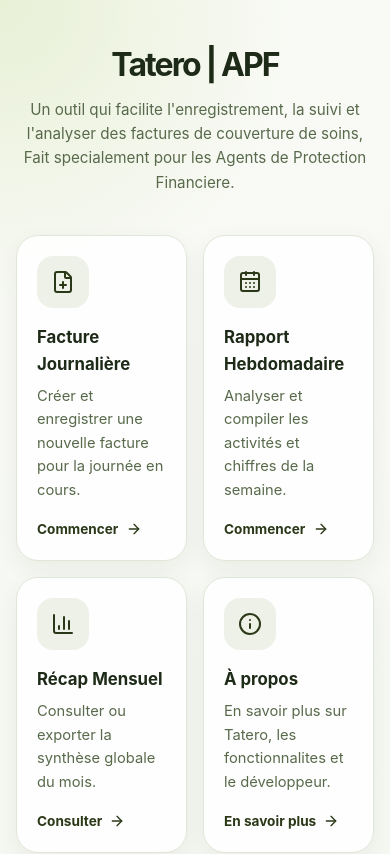
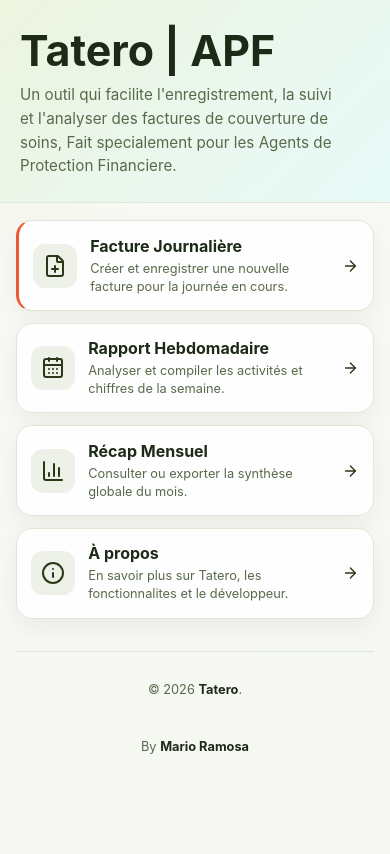
Before and after one commit to marioramosa06/tatero-apf, a React (Vite) app: page / in a window 390 px wide. Shown: the top 854 px of the page. Built offline with nearby package versions, Linux system fonts and the light colour scheme.

Commit message:
feat: enhance responsive styles for Homepage; improve layout and card design for mobile view

```diff
--- a/src/styles/Homepage.css
+++ b/src/styles/Homepage.css
@@ -142,13 +142,100 @@
   color: var(--primary);
 }
 
-@media (min-width: 360px) and (max-width: 767px) {
+@media (max-width: 767px) {
   .homepage-container {
-    padding-inline: 1rem;
+    align-items: stretch;
+    justify-content: flex-start;
+    padding: 0 1rem 6.5rem;
+  }
+
+  .homepage-header {
+    width: calc(100% + 2rem);
+    margin: 0 -1rem;
+    padding: 1.75rem 1.25rem 1.5rem;
+    text-align: left;
+    background: linear-gradient(
+      135deg,
+      var(--primary-soft),
+      var(--tertiary-soft)
+    );
+    border-bottom: 1px solid var(--border-color);
+  }
+
+  .brand-header {
+    justify-content: flex-start;
+    margin-bottom: 0.65rem;
+  }
+
+  .homepage-title {
+    font-size: clamp(2.2rem, 11vw, 3.2rem);
+    letter-spacing: 0;
+  }
+
+  .homepage-subtitle {
+    max-width: 34ch;
+    margin: 0;
+    font-size: 0.95rem;
+    line-height: 1.55;
   }
 
   .homepage-grid {
-    grid-template-columns: repeat(2, minmax(0, 1fr));
+    grid-template-columns: minmax(0, 1fr);
+    gap: 0.75rem;
+    margin-top: 1.1rem;
+  }
+
+  .homepage-card {
+    display: grid;
+    grid-template-columns: 44px minmax(0, 1fr) 24px;
+    align-items: center;
+    gap: 0.8rem;
+    min-height: 0;
+    padding: 0.9rem;
+    border-radius: var(--radius-md);
+  }
+
+  .homepage-card:hover {
+    transform: none;
+    box-shadow: var(--shadow-sm);
+  }
+
+  .card-icon-wrapper {
+    width: 44px;
+    height: 44px;
+    border-radius: var(--radius-sm);
+  }
+
+  .card-content {
+    min-width: 0;
+    gap: 0.2rem;
+  }
+
+  .card-content h2 {
+    font-size: 1rem;
+    line-height: 1.3;
+  }
+
+  .card-content p {
+    font-size: 0.8rem;
+    line-height: 1.4;
+  }
+
+  .card-action-hint {
+    justify-self: center;
+    width: 24px;
+    height: 24px;
+    margin: 0;
+    font-size: 0;
+  }
+
+  .hint-arrow {
+    width: 18px;
+    height: 18px;
+  }
+
+  .card-primary:first-child {
+    border-left: 3px solid var(--secondary);
   }
 }
 
```
